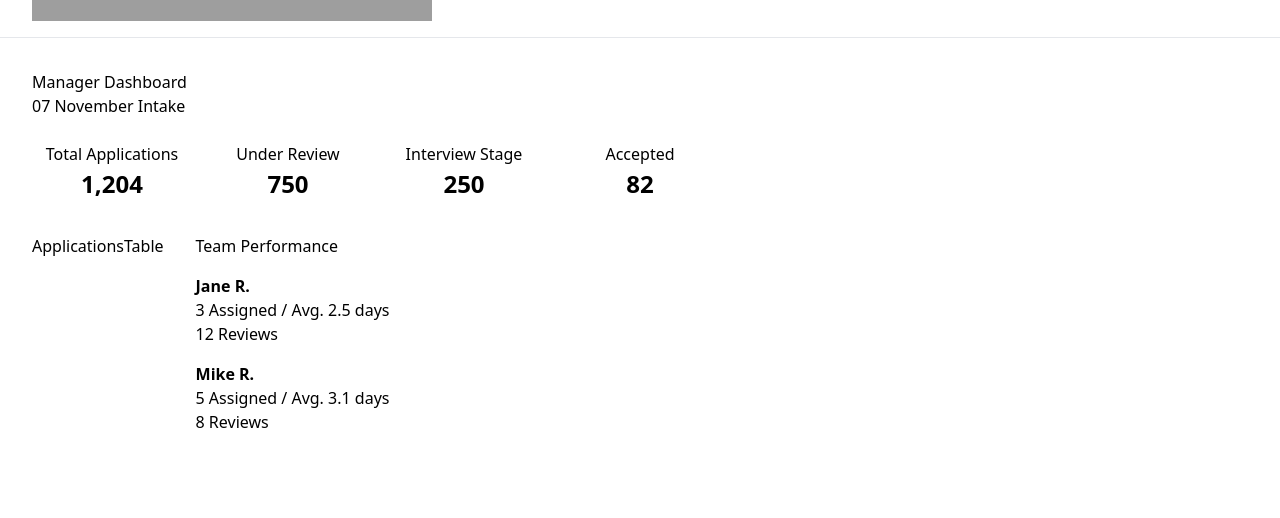
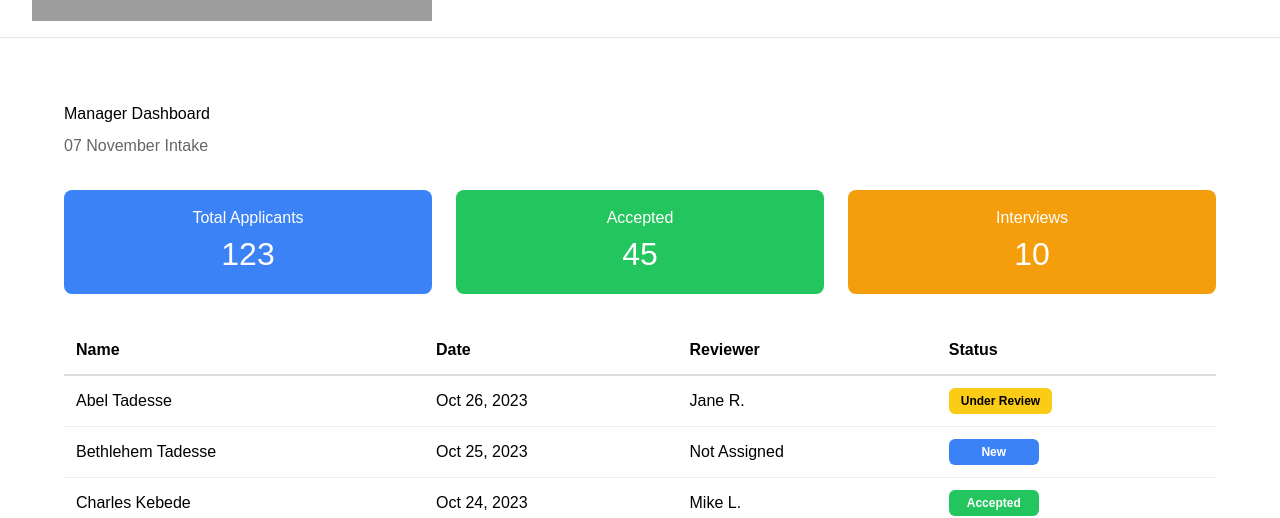
Before and after one commit to sidocoder/a2sv-starter--project-g69, a Next.js app: page /manager in a window 1280 px wide. Shown: the part 295-813 px from the top of the page. Built offline with nearby package versions, Linux system fonts and the light colour scheme; grey boxes are pictures that could not be loaded.

Commit message:
appliction table summry cared  and team performance componts added

```diff
--- a/src/app/manager/components/ApplicationsTable.tsx
+++ b/src/app/manager/components/ApplicationsTable.tsx
@@ -1,9 +1,65 @@
-import React from 'react'
+import React from 'react';
+import StatusBadge, { StatusType } from './StatusBadge';
 
-function ApplicationsTable() {
-  return (
-    <div>ApplicationsTable</div>
-  )
+interface Applicant {
+  name: string;
+  date: string;
+  reviewer: string;
+  status: StatusType;
 }
 
-export default ApplicationsTable
+const applicants: Applicant[] = [
+  {
+    name: 'Abel Tadesse',
+    date: 'Oct 26, 2023',
+    reviewer: 'Jane R.',
+    status: 'Under Review',
+  },
+  {
+    name: 'Bethlehem Tadesse',
+    date: 'Oct 25, 2023',
+    reviewer: '',
+    status: 'New',
+  },
+  {
+    name: 'Charles Kebede',
+    date: 'Oct 24, 2023',
+    reviewer: 'Mike L.',
+    status: 'Accepted',
+  },
+];
+
+const ApplicationsTable: React.FC = () => {
+  return (
+    <table
+      style={{
+        borderCollapse: 'collapse',
+        width: '100%',
+        minWidth: '600px',
+      }}
+    >
+      <thead>
+        <tr>
+          <th style={{ textAlign: 'left', padding: '12px', borderBottom: '2px solid #ddd' }}>Name</th>
+          <th style={{ textAlign: 'left', padding: '12px', borderBottom: '2px solid #ddd' }}>Date</th>
+          <th style={{ textAlign: 'left', padding: '12px', borderBottom: '2px solid #ddd' }}>Reviewer</th>
+          <th style={{ textAlign: 'left', padding: '12px', borderBottom: '2px solid #ddd' }}>Status</th>
+        </tr>
+      </thead>
+      <tbody>
+        {applicants.map((applicant, i) => (
+          <tr key={i} style={{ borderBottom: '1px solid #eee' }}>
+            <td style={{ padding: '12px' }}>{applicant.name}</td>
+            <td style={{ padding: '12px' }}>{applicant.date}</td>
+            <td style={{ padding: '12px' }}>{applicant.reviewer || 'Not Assigned'}</td>
+            <td style={{ padding: '12px' }}>
+              <StatusBadge status={applicant.status} />
+            </td>
+          </tr>
+        ))}
+      </tbody>
+    </table>
+  );
+};
+
+export default ApplicationsTable;
--- /dev/null
+++ b/src/app/manager/components/StatusBadge.tsx
@@ -0,0 +1,42 @@
+import React from 'react';
+
+export type StatusType = 'New' | 'Under Review' | 'Interview' | 'Accepted' | 'Rejected';
+
+interface StatusBadgeProps {
+  status: StatusType;
+}
+
+const statusStyles: Record<StatusType, { bgColor: string; textColor: string }> = {
+  New: { bgColor: '#3b82f6', textColor: '#fff' },
+  'Under Review': { bgColor: '#facc15', textColor: '#000' },
+  Interview: { bgColor: '#38bdf8', textColor: '#000' },
+  Accepted: { bgColor: '#22c55e', textColor: '#fff' },
+  Rejected: { bgColor: '#ef4444', textColor: '#fff' },
+};
+
+const StatusBadge: React.FC<StatusBadgeProps> = ({ status }) => {
+  const { bgColor, textColor } = statusStyles[status];
+
+  return (
+    <span
+      style={{
+        backgroundColor: bgColor,
+        color: textColor,
+        padding: '4px 12px',
+        borderRadius: '6px',
+        fontSize: '12px',
+        fontWeight: 600,
+        minWidth: '90px',
+        display: 'inline-block',
+        textAlign: 'center',
+        userSelect: 'none',
+        whiteSpace: 'nowrap',
+      }}
+      aria-label={`Status: ${status}`}
+    >
+      {status}
+    </span>
+  );
+};
+
+export default StatusBadge;
--- a/src/app/manager/components/SummaryCards.tsx
+++ b/src/app/manager/components/SummaryCards.tsx
@@ -1,19 +1,50 @@
-export default function SummaryCards() {
-  const cards = [
-    { title: 'Total Applications', value: '1,204' },
-    { title: 'Under Review', value: '750' },
-    { title: 'Interview Stage', value: '250' },
-    { title: 'Accepted', value: '82' },
-  ];
+// app/manager/components/SummaryCards.tsx
+import React from 'react';
 
+const SummaryCards: React.FC = () => {
   return (
-    <div style={{ display: 'flex', gap: '1rem', marginTop: '1.5rem' }}>
-      {cards.map((card, index) => (
-        <div className="card" key={index} style={{ minWidth: '160px', textAlign: 'center' }}>
-          <h4>{card.title}</h4>
-          <p style={{ fontSize: '1.5rem', fontWeight: 'bold' }}>{card.value}</p>
-        </div>
-      ))}
+    <div style={{ display: 'flex', gap: '1.5rem' }}>
+      <div
+        style={{
+          background: '#3b82f6',
+          color: 'white',
+          padding: '1rem',
+          borderRadius: '8px',
+          flex: 1,
+          textAlign: 'center',
+        }}
+      >
+        <h3>Total Applicants</h3>
+        <p style={{ fontSize: '2rem', margin: 0 }}>123</p>
+      </div>
+      <div
+        style={{
+          background: '#22c55e',
+          color: 'white',
+          padding: '1rem',
+          borderRadius: '8px',
+          flex: 1,
+          textAlign: 'center',
+        }}
+      >
+        <h3>Accepted</h3>
+        <p style={{ fontSize: '2rem', margin: 0 }}>45</p>
+      </div>
+      <div
+        style={{
+          background: '#f59e0b',
+          color: 'white',
+          padding: '1rem',
+          borderRadius: '8px',
+          flex: 1,
+          textAlign: 'center',
+        }}
+      >
+        <h3>Interviews</h3>
+        <p style={{ fontSize: '2rem', margin: 0 }}>10</p>
+      </div>
     </div>
   );
-}
+};
+
+export default SummaryCards;
--- a/src/app/manager/components/TeamPerformance.tsx
+++ b/src/app/manager/components/TeamPerformance.tsx
@@ -1,21 +1,21 @@
-export default function TeamPerformance() {
-  const reviewers = [
-    { name: 'Jane R.', assigned: 3, avgDays: 2.5, totalReviews: 12 },
-    { name: 'Mike R.', assigned: 5, avgDays: 3.1, totalReviews: 8 },
-  ];
+// app/manager/components/TeamPerformance.tsx
+import React from 'react';
 
+const TeamPerformance: React.FC = () => {
   return (
-    <div className="card" style={{ flex: 1 }}>
-      <h3>Team Performance</h3>
-      <ul style={{ marginTop: '1rem' }}>
-        {reviewers.map((r, i) => (
-          <li key={i} style={{ marginBottom: '1rem' }}>
-            <strong>{r.name}</strong><br />
-            {r.assigned} Assigned / Avg. {r.avgDays} days<br />
-            {r.totalReviews} Reviews
-          </li>
-        ))}
-      </ul>
+    <div
+      style={{
+        flex: 1,
+        padding: '1rem',
+        border: '1px solid #ddd',
+        borderRadius: '8px',
+        minWidth: '300px',
+      }}
+    >
+      <h2>Team Performance</h2>
+      <p>Coming soon...</p>
     </div>
   );
-}
+};
+
+export default TeamPerformance;
--- a/src/app/manager/page.tsx
+++ b/src/app/manager/page.tsx
@@ -1,19 +1,28 @@
+import React from 'react';
 import SummaryCards from './components/SummaryCards';
 import ApplicationsTable from './components/ApplicationsTable';
 import TeamPerformance from './components/TeamPerformance';
 
 export default function ManagerDashboard() {
   return (
-    <div>
-      <h1>Manager Dashboard</h1>
-      <p>07 November Intake</p>
+    <main style={{ padding: '2rem', fontFamily: 'Arial, sans-serif' }}>
+      <h1 style={{ marginBottom: '0.5rem' }}>Manager Dashboard</h1>
+      <p style={{ color: '#666', marginBottom: '2rem' }}>07 November Intake</p>
 
       <SummaryCards />
 
-      <div style={{ display: 'flex', gap: '2rem', marginTop: '2rem' }}>
+      <div
+        style={{
+          display: 'flex',
+          gap: '2rem',
+          marginTop: '2rem',
+          flexWrap: 'wrap',
+          alignItems: 'flex-start',
+        }}
+      >
         <ApplicationsTable />
         <TeamPerformance />
       </div>
-    </div>
+    </main>
   );
 }
```
